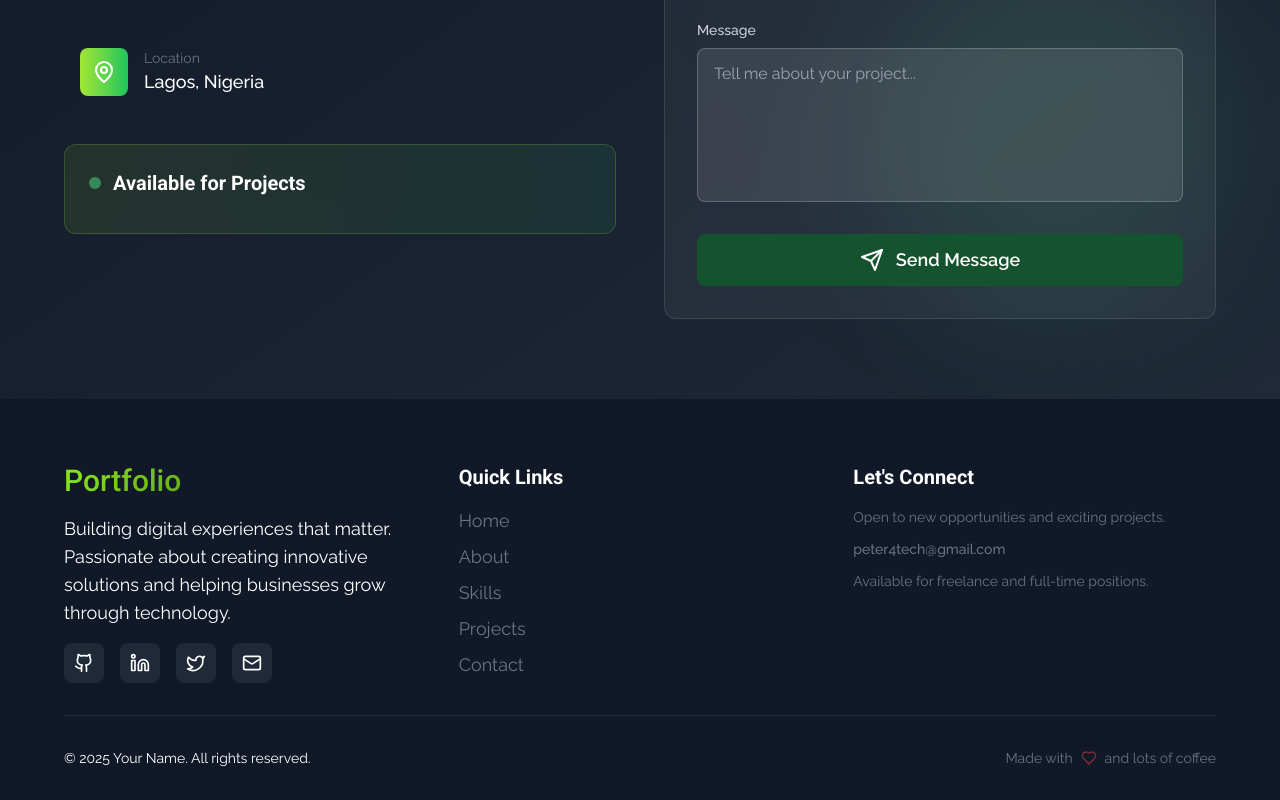
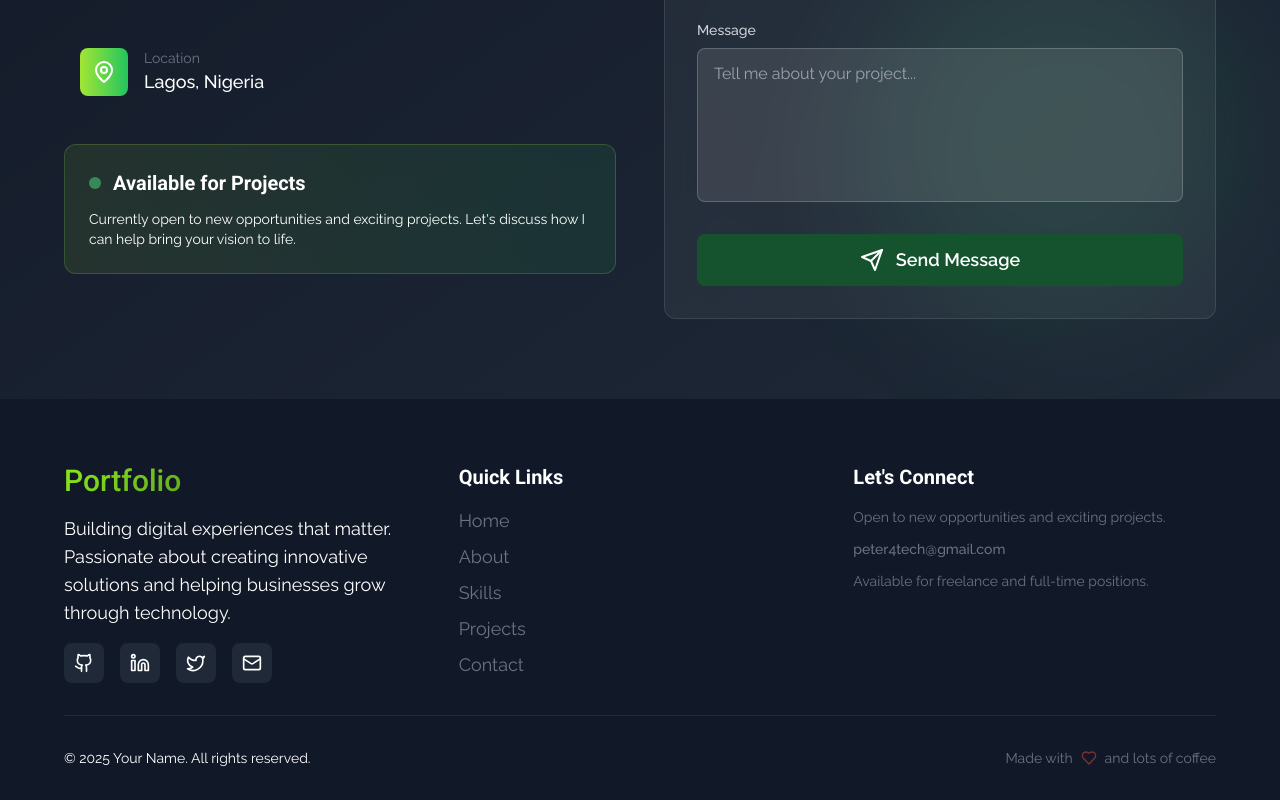
Before and after one commit to peterchims/portfolio, a React (Vite) app: page / in a window 1280 px wide. Shown: the part 5589-6389 px from the top of the page. Built offline with nearby package versions, Linux system fonts and the light colour scheme.

Commit message:
hooks-configuration-completed

```diff
--- a/src/components/sections/ContactSection.tsx
+++ b/src/components/sections/ContactSection.tsx
@@ -128,14 +128,14 @@ const ContactSection: React.FC = () => {
                   Available for Projects
                 </CustomText>
               </header>
-              {/* <CustomText
+              <CustomText
                 variant="caption"
                 color="white"
                 className="text-gray-200"
               >
                 Currently open to new opportunities and exciting projects.
                 Let&apos;s discuss how I can help bring your vision to life.
-              </CustomText> */}
+              </CustomText>
             </section>
           </aside>
 
```
